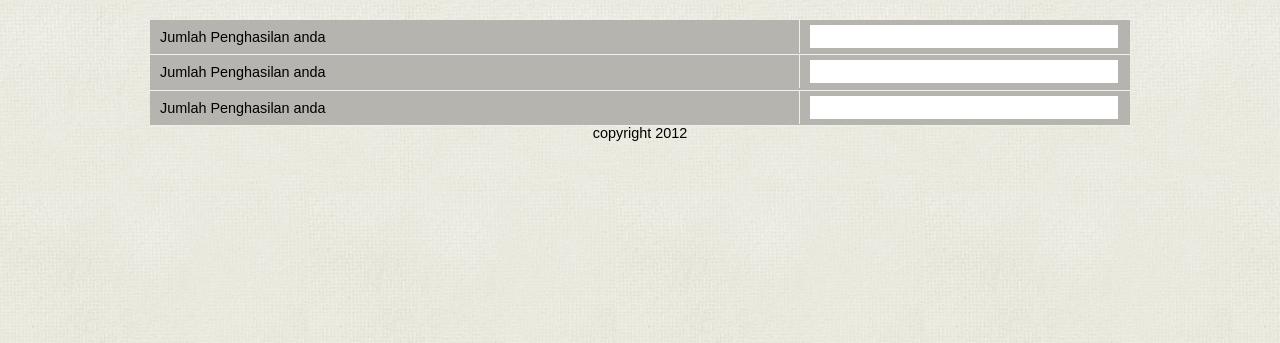
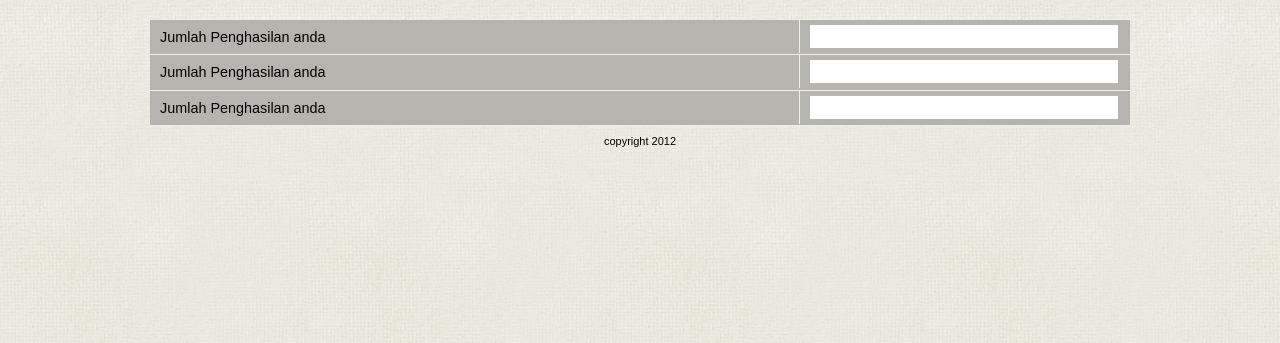
Before and after one commit to vanbungkring/Snao, a PHP site: page / in a window 1280 px wide. Shown: the part 40-383 px from the top of the page. Run offline with PHP 8.4, Linux system fonts and the light colour scheme.

Commit message:
adding style on footer

```diff
--- a/library/css/main.css
+++ b/library/css/main.css
@@ -52,4 +52,6 @@ body {
 	width: 980px;
 	text-align: center;
 	margin: 0 auto;
+	font-size:11px;
+	margin-top:10px;
 }
```
